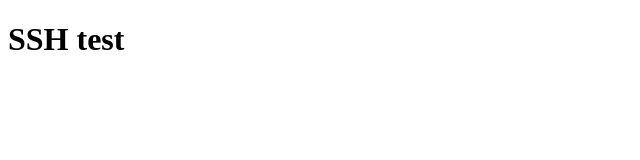
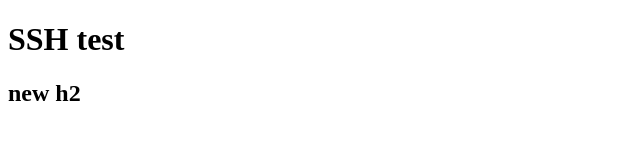
Before and after one commit to sitesbyjakub/ssh-test, a plain HTML site: page index.html in a window 1280 px wide. Shown: the whole page, without its empty margins (0-640 px from the left). Drawn offline with Linux system fonts and the light colour scheme.

Commit message:
added h2

```diff
--- a/index.html
+++ b/index.html
@@ -7,5 +7,6 @@
 </head>
 <body>
     <h1>SSH test</h1>
+    <h2>new h2</h2>
 </body>
 </html>
```
